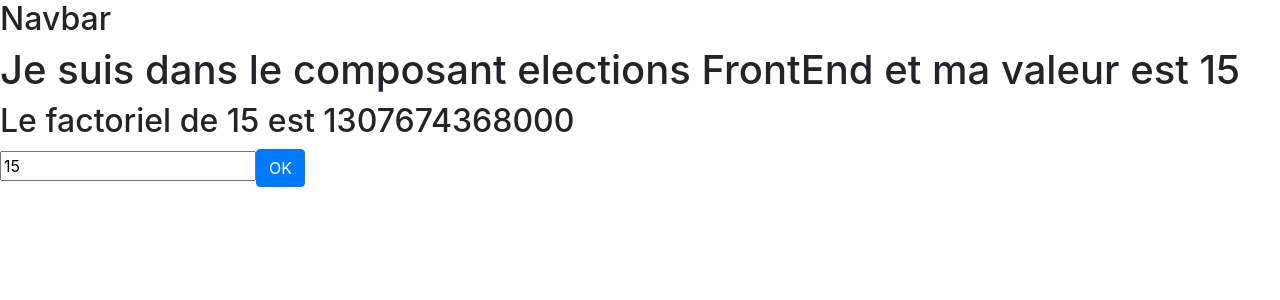
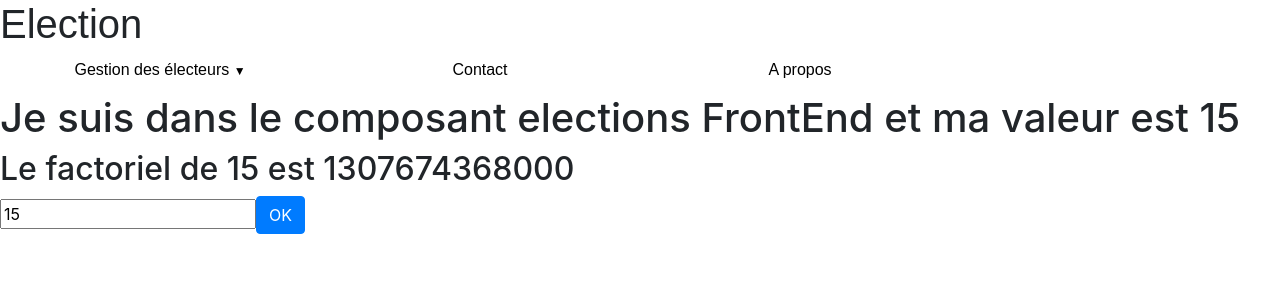
Before and after one commit to nguetcheu/CSI3-Elections, an Angular app in the folder electionsFrontEnd/: page / in a window 1280 px wide. Shown: the top 300 px of the page. Built offline with nearby package versions, Linux system fonts and the light colour scheme.

Commit message:
Ajout du menu déroulant dans le composant header

```diff
--- a/electionsFrontEnd/angular.json
+++ b/electionsFrontEnd/angular.json
@@ -25,7 +25,6 @@
             "assets": ["src/favicon.ico", "src/assets"],
             "styles": [
               "./node_modules/bootstrap/dist/css/bootstrap.min.css",
-              "./node_modules/font-awesome/css/font-awesome.css",
               "src/styles.css"
             ],
             "scripts": []
--- a/electionsFrontEnd/src/app/header/header.component.css
+++ b/electionsFrontEnd/src/app/header/header.component.css
@@ -0,0 +1,77 @@
+/*Reset CSS*/
+* {
+  margin: 0px;
+  padding: 0px;
+  font-family: Avenir, sans-serif;
+}
+
+nav {
+  width: 100%;
+  margin: 0 auto;
+  background-color: white;
+  position: sticky;
+  top: 0px;
+}
+
+nav ul {
+  list-style-type: none;
+}
+
+nav ul li {
+  float: left;
+  width: 25%;
+  text-align: center;
+  position: relative;
+}
+
+nav ul::after {
+  content: "";
+  display: table;
+  clear: both;
+}
+
+nav a {
+  display: block;
+  text-decoration: none;
+  color: black;
+  border-bottom: 2px solid transparent;
+  padding: 10px 0px;
+}
+
+nav a:hover {
+  color: deepskyblue;
+  border-bottom: 2px solid deepskyblue;
+}
+
+.sous {
+  display: none;
+  box-shadow: 0px 1px 2px #ccc;
+  background-color: white;
+  position: absolute;
+  width: 100%;
+  z-index: 1000;
+}
+nav > ul li:hover .sous {
+  display: block;
+}
+.sous li {
+  float: none;
+  width: 100%;
+  text-align: left;
+}
+.sous a {
+  padding: 10px;
+  border-bottom: none;
+}
+.sous a:hover {
+  border-bottom: none;
+  background-color: RGBa(200, 200, 200, 0.1);
+}
+.deroulant > a::after {
+  content: " ▼";
+  font-size: 12px;
+}
+
+.conteneur {
+  margin: 50px 50px;
+}
--- a/electionsFrontEnd/src/app/header/header.component.html
+++ b/electionsFrontEnd/src/app/header/header.component.html
@@ -1 +1,14 @@
-<h2>Navbar</h2>
+<h1>Election</h1>
+<nav>
+  <ul>
+    <li class="deroulant">
+      <a href="#">Gestion des électeurs &ensp;</a>
+      <ul class="sous">
+        <li><a href="#">S'inscrire</a></li>
+        <li><a href="#">Liste des électeurs</a></li>
+      </ul>
+    </li>
+    <li><a href="#">Contact</a></li>
+    <li><a href="#">A propos</a></li>
+  </ul>
+</nav>
--- a/electionsFrontEnd/src/index.html
+++ b/electionsFrontEnd/src/index.html
@@ -4,10 +4,6 @@
     <meta charset="utf-8" />
     <title>Elections</title>
     <base href="/" />
-    <link
-      rel="stylesheet"
-      href="vendor/font-awesome/css/font-awesome.min.css"
-    />
     <meta name="viewport" content="width=device-width, initial-scale=1" />
     <link rel="icon" type="image/x-icon" href="favicon.ico" />
   </head>
```
